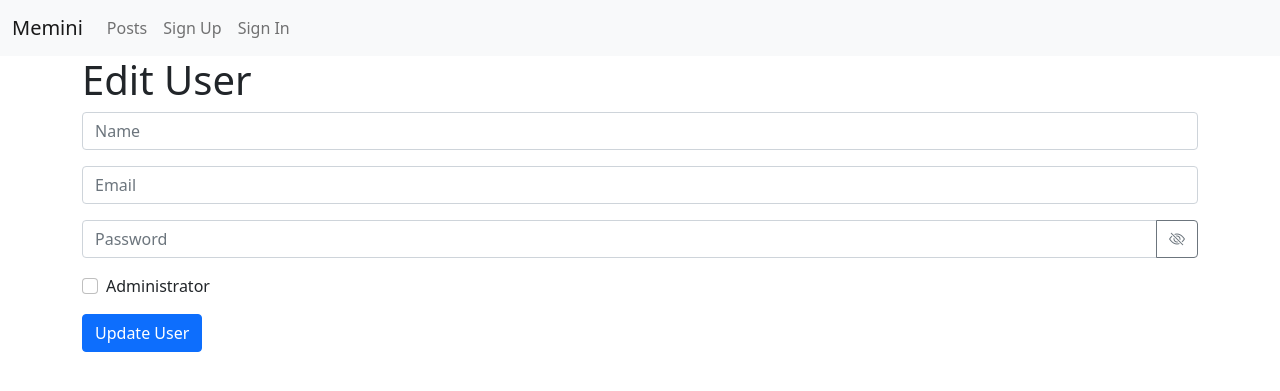
After one commit to felipe-canever-fernandes/memini_web_mvc, a PHP site: template app/views/users/edit.twig in a window 1280 px wide. The commit adds this page. Shown: the top 391 px of the page. Run offline with PHP 8.4, Linux system fonts and the light colour scheme; the template is opened without the code that fills it, so the values that code supplies are empty; some libraries are stand-ins or nearby versions.

Commit message:
Create edit user form

```diff
--- a/app/controllers/Users.php
+++ b/app/controllers/Users.php
@@ -50,4 +50,9 @@ class Users extends Controller
             ]);
         }
     }
+
+    public function editAction(int $id)
+    {
+        View::render('users/edit.twig', ['user' => User::findById($id)]);
+    }
 }
--- /dev/null
+++ b/app/views/users/edit.twig
@@ -0,0 +1,65 @@
+{% extends "base.twig" %}
+
+{% block title %}Edit User{% endblock %}
+
+{% block body %}
+    <h1>Edit User</h1>
+
+    <form method="post" action="/users/update">
+        <input type="hidden" name="id" value="{{ user.getId }}">
+        <div class="mb-3">
+            <input
+                    type="text"
+                    placeholder="Name"
+                    class="form-control"
+                    id="name"
+                    name="name"
+                    value="{{ user.getName }}" required
+            >
+        </div>
+        <div class="mb-3">
+            <input
+                    type="email"
+                    placeholder="Email"
+                    class="form-control {% if errors.email is defined %}is-invalid{% endif %}"
+                    id="email"
+                    name="email"
+                    value="{{ user.getEmail }}"
+                    required
+                    aria-describedby="emailValidation"
+            >
+            <div id="emailValidation" class="invalid-feedback">
+                {% for message in errors.email %}
+                    <p>{{ message }}</p>
+                {% endfor %}
+            </div>
+        </div>
+        <div class="input-group mb-3">
+            <input
+                    type="password"
+                    placeholder="Password"
+                    class="form-control"
+                    id="password"
+                    name="password"
+            >
+            <a href="#" class="btn btn-outline-secondary" onclick="toggleVisibility()">
+                <i class="bi-eye-slash" id="eye"></i>
+            </a>
+        </div>
+        <div class="mb-3 form-check">
+            <input
+                    type="checkbox"
+                    class="form-check-input"
+                    id="isAdministrator"
+                    name="isAdministrator"
+                    {% if user.isAdministrator %}checked{% endif %}
+            >
+            <label class="form-check-label" for="isAdministrator">Administrator</label>
+        </div>
+        <button type="submit" class="btn btn-primary" name="update">Update User</button>
+    </form>
+{% endblock %}
+
+{% block scripts %}
+    <script src="/scripts/signupIndex.js"></script>
+{% endblock %}
--- a/app/views/users/index.twig
+++ b/app/views/users/index.twig
@@ -13,6 +13,7 @@
             <th scope="col">Profile</th>
             <th scope="col">Email</th>
             <th scope="col">Name</th>
+            <th scope="col"></th>
         </tr>
         </thead>
         <tbody>
@@ -23,6 +24,7 @@
                 </th>
                 <td>{{ user.getEmail }}</td>
                 <td>{{ user.getName }}</td>
+                <td><a class="btn btn-sm btn-primary" href="/users/{{ user.getId }}/edit">Edit</a></td>
             </tr>
         {% endfor %}
         </tbody>
```
